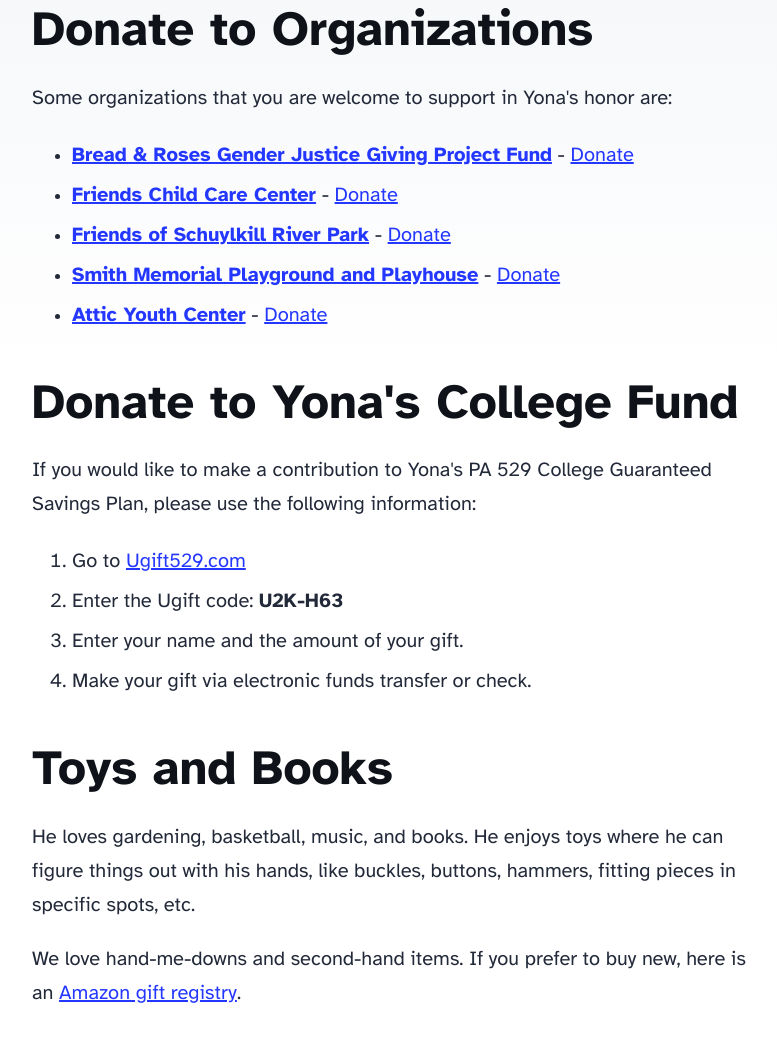
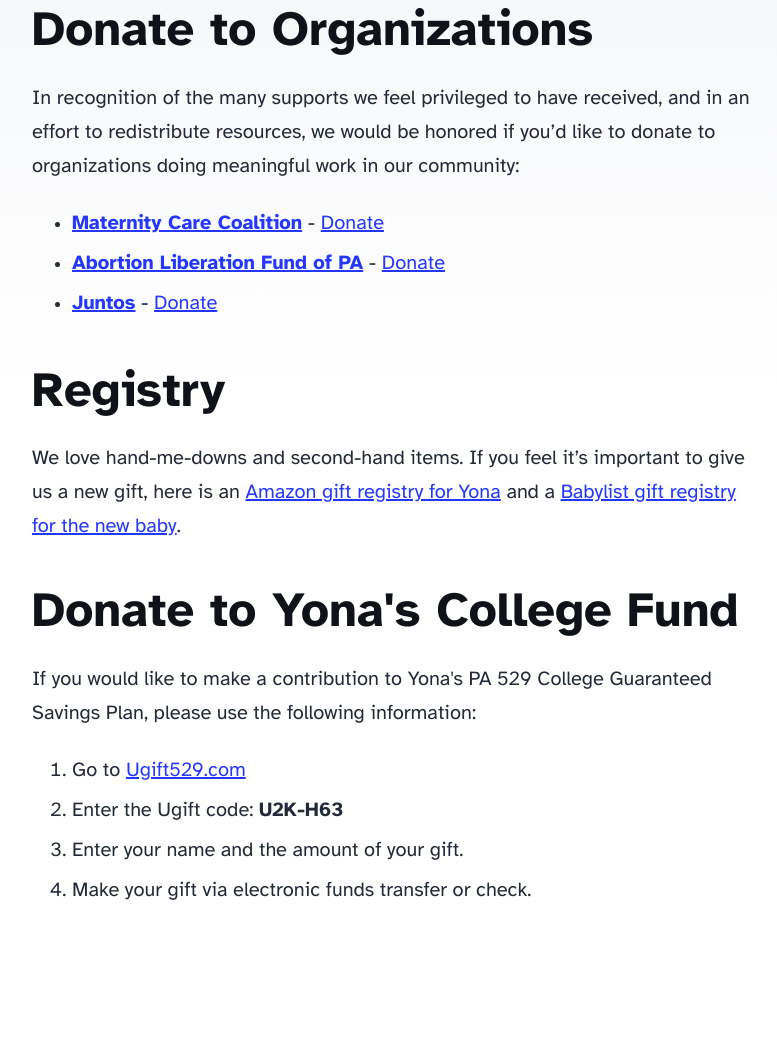
Before and after one commit to ssuffian/family.suffian.com, an Astro site: page /gift-ideas in a window 1280 px wide. Shown: the part 216-1258 px from the top of the page, without its empty margins (248-1025 px from the left). After the commit the page ends 1227 px from the top, so only its background shows below. Built offline with nearby package versions, Linux system fonts and the light colour scheme; Astro itself is replaced by a stand-in of ours.

Commit message:
Update family pages and add new baby FAQ

```diff
--- a/src/components/Header.astro
+++ b/src/components/Header.astro
@@ -8,6 +8,7 @@ import HeaderLink from './HeaderLink.astro';
 			<HeaderLink href="/">Home</HeaderLink>
 			<HeaderLink href="/library">Book Library</HeaderLink>
 			<HeaderLink href="/gift-ideas">Gift Ideas</HeaderLink>
+			<HeaderLink href="/new-baby-faq">New Baby FAQ</HeaderLink>
 		</div>
 	</nav>
 </header>
--- a/src/pages/gift-ideas.astro
+++ b/src/pages/gift-ideas.astro
@@ -15,22 +15,22 @@ import { SITE_DESCRIPTION } from '../consts';
 			<h1>Gift Ideas</h1>
 			<section>
 				<h2>Donate to Organizations</h2>
-				<p>Some organizations that you are welcome to support in Yona's honor are:</p>
+				<p>In recognition of the many supports we feel privileged to have received, and in an effort to redistribute resources, we would be honored if you’d like to donate to organizations doing meaningful work in our community:</p>
 				<ul style="line-height: 2;">
 					<li>
-						<strong><a href="https://breadrosesfund.org/" target="_blank" rel="noopener noreferrer">Bread & Roses Gender Justice Giving Project Fund</a></strong> - <a href="https://breadrosesfund.org/2025-gender-justice-giving-project-donations/" target="_blank" rel="noopener noreferrer">Donate</a>
+						<strong><a href="https://maternitycarecoalition.org/who-we-are" target="_blank" rel="noopener noreferrer">Maternity Care Coalition</a></strong> - <a href="https://maternitycarecoalition.org/get-involved/donate" target="_blank" rel="noopener noreferrer">Donate</a>
 					</li>
 					<li>
-						<strong><a href="https://www.friendschildcare.org/" target="_blank" rel="noopener noreferrer">Friends Child Care Center</a></strong> - <a href="https://www.paypal.com/donate?hosted_button_id=ULKG52W4LJD9S" target="_blank" rel="noopener noreferrer">Donate</a>
+						<strong><a href="https://abortionfundpa.org/" target="_blank" rel="noopener noreferrer">Abortion Liberation Fund of PA</a></strong> - <a href="https://secure.qgiv.com/for/abortionliberationfundofpa/" target="_blank" rel="noopener noreferrer">Donate</a>
 					</li>
 					<li>
-						<strong><a href="https://www.fsrp.org/" target="_blank" rel="noopener noreferrer">Friends of Schuylkill River Park</a></strong> - <a href="https://www.fsrp.org/donate" target="_blank" rel="noopener noreferrer">Donate</a>
+						<strong><a href="https://www.vamosjuntos.org/" target="_blank" rel="noopener noreferrer">Juntos</a></strong> - <a href="https://secure.qgiv.com/for/mandres/" target="_blank" rel="noopener noreferrer">Donate</a>
 					</li>
-					<li>
-						<strong><a href="https://smithplayground.org/" target="_blank" rel="noopener noreferrer">Smith Memorial Playground and Playhouse</a></strong> - <a href="https://apps.smithplayground.org/donate-now" target="_blank" rel="noopener noreferrer">Donate</a>
-					</li>
-                    <li><strong><a href="https://www.atticyouthcenter.org/" target="_blank" rel="noopener noreferrer">Attic Youth Center</a></strong> - <a href="https://form-renderer-app.donorperfect.io/give/attic-youth-center/2025-ok2bu" target="_blank" rel="noopener noreferrer">Donate</a></li>
 				</ul>
+			</section>
+			<section>
+				<h2>Registry</h2>
+				<p>We love hand-me-downs and second-hand items. If you feel it’s important to give us a new gift, here is an <a href="https://www.amazon.com/registries/gl/guest-view/2G3R6SMC72SV?ref_=cm_sw_r_cp_ud_ggr-subnav-share_5NZCB3PDDG5N9E2K48HP" target="_blank" rel="noopener noreferrer">Amazon gift registry for Yona</a> and a <a href="https://my.babylist.com/kyxhmuwta" target="_blank" rel="noopener noreferrer">Babylist gift registry for the new baby</a>.</p>
 			</section>
 			<section>
 				<h2>Donate to Yona's College Fund</h2>
@@ -49,11 +49,6 @@ import { SITE_DESCRIPTION } from '../consts';
 						Make your gift via electronic funds transfer or check.
 					</li>
 				</ol>
-			</section>
-			<section>
-				<h2>Toys and Books</h2>
-				<p>He loves gardening, basketball, music, and books. He enjoys toys where he can figure things out with his hands, like buckles, buttons, hammers, fitting pieces in specific spots, etc.</p>
-				<p>We love hand-me-downs and second-hand items. If you prefer to buy new, here is an <a href="https://www.amazon.com/registries/gl/guest-view/2G3R6SMC72SV?ref_=cm_sw_r_cp_ud_ggr-subnav-share_5NZCB3PDDG5N9E2K48HP" target="_blank" rel="noopener noreferrer">Amazon gift registry</a>.</p>
 			</section>
 		</main>
 	</body>
--- /dev/null
+++ b/src/pages/new-baby-faq.astro
@@ -0,0 +1,37 @@
+---
+import BaseHead from '../components/BaseHead.astro';
+import Header from '../components/Header.astro';
+import { SITE_DESCRIPTION } from '../consts';
+---
+
+<!doctype html>
+<html lang="en">
+	<head>
+		<BaseHead title="New Baby FAQ" description={SITE_DESCRIPTION} />
+	</head>
+	<body>
+		<Header />
+		<main>
+			<h1>New Baby FAQ</h1>
+			<section>
+				<h2>Can I visit and meet the baby?</h2>
+				<p>Yes! Once we’re home from the hospital, we would love visitors. We really value quality time with you, our friends and family. Please reach out to us if you’d like to come visit. If you’d like to hold the baby, please make sure you’ve had a Tdap vaccine in the last 10 years and are fully vaccinated against measles.</p>
+				<p>For those who don’t live within visiting distance, we would love to just hear from you and be connected. Even if we are not quick to respond to each message or call, we love your outreach. Call, text, or email either of us.</p>
+			</section>
+			<section>
+				<h2>How can we support Yona, as a new big brother?</h2>
+				<p>We’d love to have visitors, play-dates, outings, and FaceTime chats for Yona as he goes through this big transition. Please reach out to us if you’d like some special Yona time.</p>
+			</section>
+			<section>
+				<h2>Can I post photos of the baby, or news about the baby, on social media?</h2>
+				<p>Out of concerns for the privacy of our family, please don’t post any photos or news of our baby on your social media. Instead, feel free to send photos to friends and family via your favorite private messaging platform (texts, WhatsApp, iMessage, Signal, Element.io, etc.).</p>
+			</section>
+		</main>
+	</body>
+</html>
+
+<style>
+	section {
+		margin-bottom: 2em;
+	}
+</style>
```
Also changed, not shown: src/pages/index.astro (+7 -1 lines).
